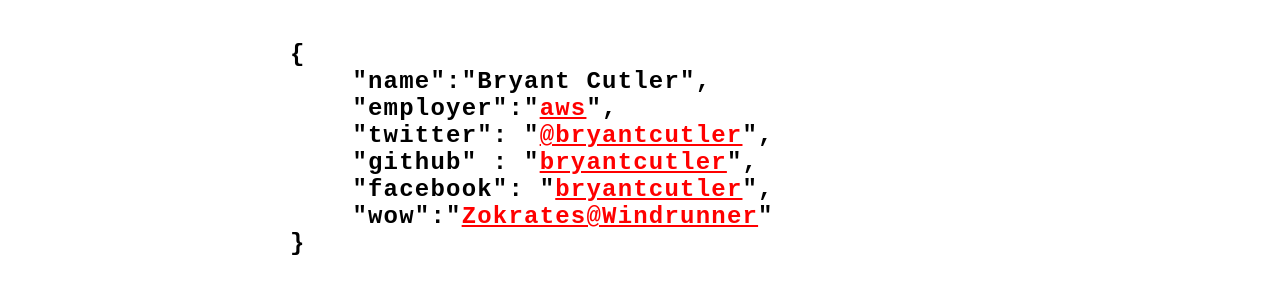
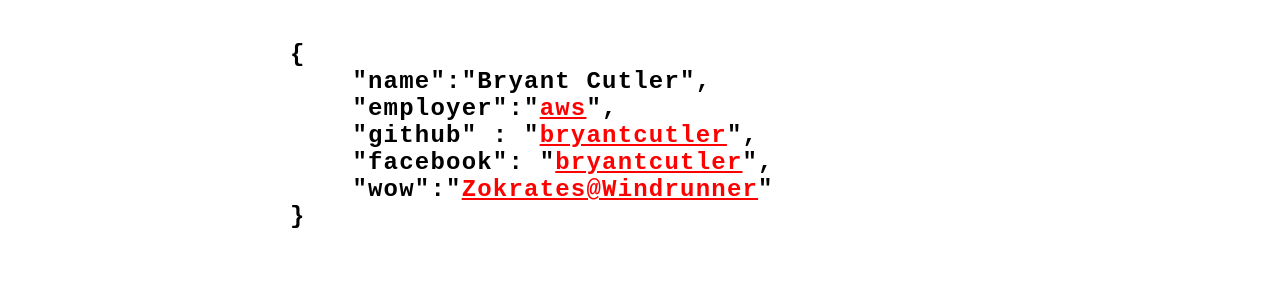
Before and after one commit to bryantcutler/bryantcutler.github.com, a plain HTML site: page index.html in a window 1280 px wide. Shown: the part 100-394 px from the top of the page. Drawn offline with Linux system fonts and the light colour scheme.

Commit message:
Removed Twitter handle

```diff
--- a/index.html
+++ b/index.html
@@ -40,7 +40,6 @@ pre {
   <pre>{
     "name":"Bryant Cutler",
     "employer":"<a href="https://aws.amazon.com">aws</a>",
-    "twitter": "<a href="https://twitter.com/bryantcutler" rel="me">@bryantcutler</a>",
     "github" : "<a href="https://github.com/bryantcutler" rel="me">bryantcutler</a>",
     "facebook": "<a href="https://facebook.com/bryantcutler" rel="me">bryantcutler</a>",
     "wow":"<a href="https://worldofwarcraft.com/en-us/character/us/windrunner/zokrates">Zokrates@Windrunner</a>"
```
